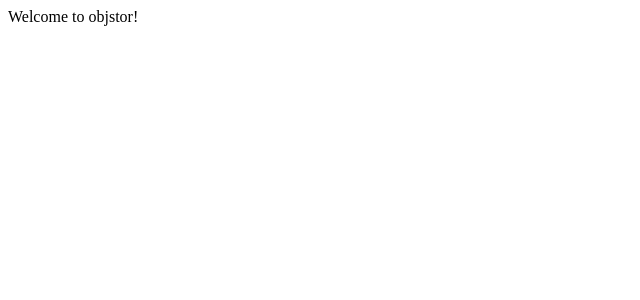
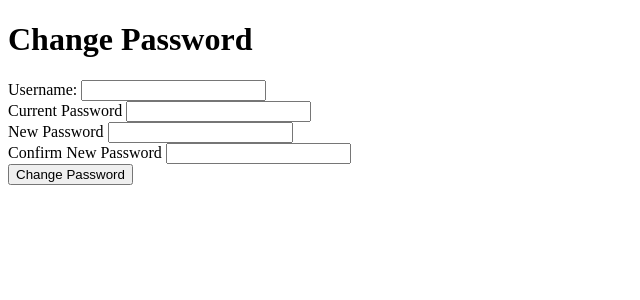
Before and after one commit to prabirshrestha/objstor, a React (Create React App) app in the folder client/: page /changepassword in a window 1280 px wide. Shown: the top 300 px of the page, without its empty margins (0-640 px from the left). Built offline with nearby package versions, Linux system fonts and the light colour scheme.

Commit message:
add change password api and driftwood apache combined logger (#11)
* add apache driftwood combined logger

* add ability to change password

* add README.md

* fix clippy

```diff
--- a/client/package.json
+++ b/client/package.json
@@ -3,6 +3,7 @@
   "version": "0.1.0",
   "private": true,
   "dependencies": {
+    "@loadable/component": "^5.15.0",
     "@testing-library/jest-dom": "^5.11.4",
     "@testing-library/react": "^11.1.0",
     "@testing-library/user-event": "^12.1.10",
@@ -12,6 +13,7 @@
     "@types/react-dom": "^17.0.0",
     "react": "^17.0.2",
     "react-dom": "^17.0.2",
+    "react-router-dom": "^5.2.0",
     "react-scripts": "4.0.3",
     "typescript": "^4.1.2",
     "web-vitals": "^1.0.1"
@@ -39,5 +41,9 @@
       "last 1 firefox version",
       "last 1 safari version"
     ]
+  },
+  "devDependencies": {
+    "@types/loadable__component": "^5.13.3",
+    "@types/react-router-dom": "^5.1.7"
   }
 }
--- a/client/src/App.tsx
+++ b/client/src/App.tsx
@@ -1,7 +1,17 @@
 import React from 'react';
+import { BrowserRouter as Router, Switch, Route } from 'react-router-dom';
+import loadable from '@loadable/component';
+
+const HomePage = loadable(() => import('./Pages/HomePage'));
+const ChangePasswordPage = loadable(() => import('./Pages/ChangePasswordPage'));
 
 export function App() {
   return (
-      <div>Welcome to objstor!</div>
+    <Router>
+      <Switch>
+        <Route path="/changepassword" component={ChangePasswordPage} />
+        <Route path="/" component={HomePage} />
+      </Switch>
+    </Router>
   );
 }
--- /dev/null
+++ b/client/src/Pages/ChangePasswordPage.tsx
@@ -0,0 +1,28 @@
+import * as React from 'react';
+
+const ChangePasswordPage = () => {
+  const [username, setUsername] = React.useState('');
+  const [currentPassword, setCurrentPassword] = React.useState('');
+  const [newPassword, setNewPassword] = React.useState('');
+  const [confirmNewPassword, setConfirmNewPassword] = React.useState('');
+
+  const onSubmit = (e: React.FormEvent) => {
+    e.preventDefault();
+    alert('todo');
+  };
+
+  return (
+    <>
+      <h1>Change Password</h1>
+      <form onSubmit={onSubmit}>
+        Username: <input type="text" value={username} onChange={(e) => setUsername(e.target.value)} /><br/>
+        Current Password <input type="password" value={currentPassword} onChange={e => setCurrentPassword(e.target.value)} /> <br/>
+        New Password <input type="password" value={newPassword} onChange={e => setNewPassword(e.target.value)} /> <br/>
+        Confirm New Password <input type="password" value={confirmNewPassword} onChange={e => setConfirmNewPassword(e.target.value)} /> <br/>
+        <button type="submit">Change Password</button>
+      </form>
+    </>
+  )
+};
+
+export default ChangePasswordPage;
--- /dev/null
+++ b/client/src/Pages/HomePage.tsx
@@ -0,0 +1,13 @@
+import React from 'react';
+import { Link } from 'react-router-dom';
+
+const HomePage = () => {
+  return (
+    <div>
+      <Link to="/">Objstor</Link>&nbsp;
+      <Link to="/changepassword">Change Password</Link>
+    </div>
+  );
+}
+
+export default HomePage;
```
Also changed, not shown: 2 other files (tests, documents, lock files or other folders).
